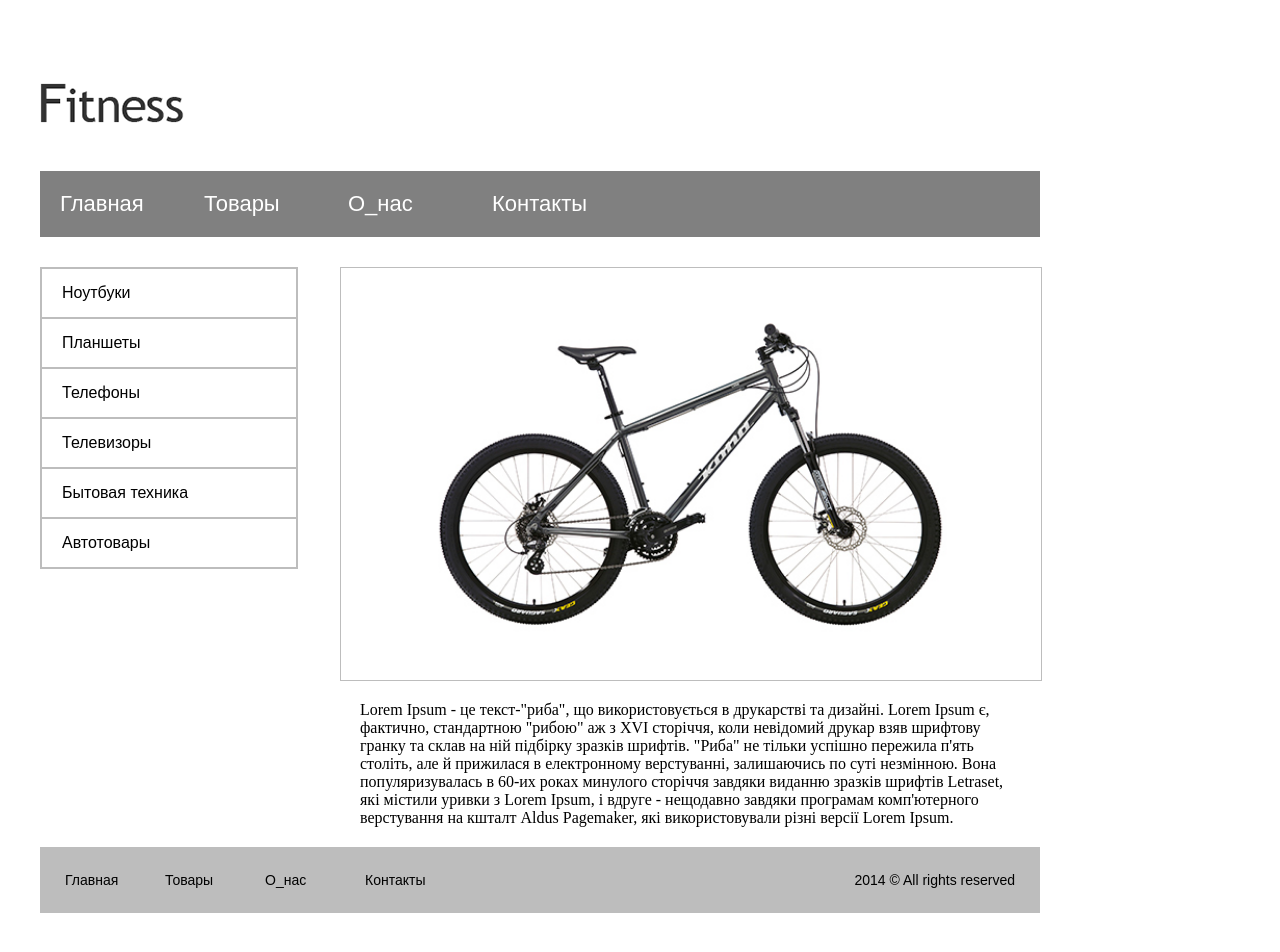
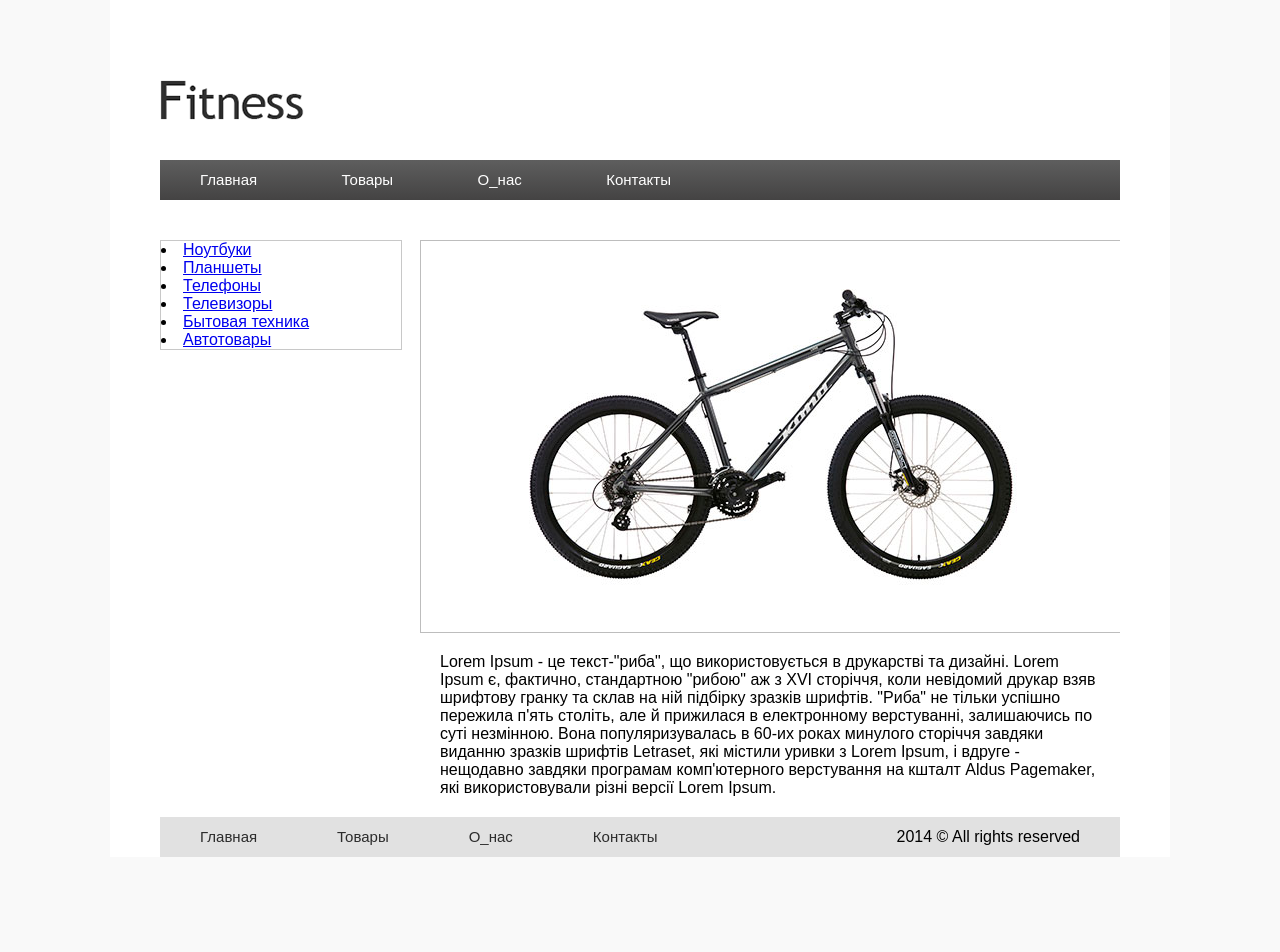
Before and after one commit to ViktoriiaSichkarenko/hw3, a plain HTML site: page index.html in a window 1280 px wide. After the commit the page ends 857 px from the top, so only its background shows below. Drawn offline with Linux system fonts and the light colour scheme.

Commit message:
changed everything

```diff
--- a/css/style.css
+++ b/css/style.css
@@ -2,16 +2,24 @@
 	margin: 0;
 	padding: 0;
 }
-.body {
-margin: 40px;
-width: 1000px;
+
+body {
+	background-color: #f9f9f9;
+	font-family: Arial, sans-serif;
+	}
+
+.wrapper {
+margin: 0 auto;
+width: 960px;
+background-color: #ffffff;
+padding: 0 50px;
 
 }
 /*HEADER*/
 .header {
-	background-color: white;
-	margin-bottom: 30px;
-
+	background-color: #ffffff;
+	padding-top: 40px;
+	margin-bottom: 40px;
 }
 
 .logo {
@@ -19,57 +27,82 @@ width: 1000px;
 	padding: 40px 0px;
 }
 .headerMenu {
-		background-color: grey;
+	background-color: #5e5e5e;
+background: -moz-linear-gradient(top, #5e5e5e 0%, #444343 100%);
+background: -webkit-gradient(left top, left bottom, color-stop(0%, #5e5e5e), color-stop(100%, #444343));
+background: -webkit-linear-gradient(top, #5e5e5e 0%, #444343 100%);
+background: -o-linear-gradient(top, #5e5e5e 0%, #444343 100%);
+background: -ms-linear-gradient(top, #5e5e5e 0%, #444343 100%);
+background: linear-gradient(to bottom, #5e5e5e 0%, #444343 100%);
+
 }
 
 .headerMenu li {
 	display: inline-block;
-	color: white;
-	font: 22px Arial, sans-serif;
-	margin: 20px;
-	vertical-align: middle;
-	width: 100px;
+	padding: 0 40px;
+
 }
-li a {
-	color: white;
+
+.headerMenu a {
+	color: #ffffff;
 	text-decoration: none;
+	line-height: 40px;
+	font-size: 15px;
+}
+.headerMenu a:hover {
+	background: #494949;
+background: -moz-linear-gradient(top, #494949 0%, #303030 100%);
+background: -webkit-gradient(left top, left bottom, color-stop(0%, #494949), color-stop(100%, #303030));
+background: -webkit-linear-gradient(top, #494949 0%, #303030 100%);
+background: -o-linear-gradient(top, #494949 0%, #303030 100%);
+background: -ms-linear-gradient(top, #494949 0%, #303030 100%);
+background: linear-gradient(to bottom, #494949 0%, #303030 100%);
 }
 
 
+/* container */
+.container {
+	position: relative;
+	overflow: hidden;
+}
 
 /*SIDEBAR*/
 
 
+
 .sidebar {
-	background-color: white;
-	width: 20%;
-	position: absolute;
-	margin-right: 20px;
-	border: 1px solid #bdbdbd;
+	background-color: #ffffff;
+	width: 240px;
+	border: 1px solid #c8c8c8;
+	float: left;
+}
+.sidebarMenu li {
+	border-top: 1px solid #c8c8c8;
+	list-style: none;
+
+}
+.sidebarMenu li:first-child {
+	border-top: 0;
+}
+.sidebarMenu a {
+	color: black;
+	font-size: 15px;
+	line-height: 40px;
+	text-decoration: none;
+	padding-left: 20px;
 }
 
-.menu {
-
-	 color: black;
-	 padding: 15px 20px;
-	 text-align: left;
-	 border: 1px solid #bdbdbd;
-	 font: 16px Arial, sans-serif;
-
 }
-
-
-a {
-	text-decoration: none;
-	color: black;
+.sidebarMenu a:hover {
+	background-color: #f9f9f9;
+	padding-left: 30px;
 }
-
 
 /*CONTENT*/
 
 .content {
 	background-color: white;
-	width: 70%;
+	width: 700px;
 	float: right;
 }
 
@@ -78,6 +111,8 @@ a {
 	display: block;
 	width: 100%;
 	border: 1px solid #bdbdbd;
+	text-align: center;
+	padding: 40px 0;
 }
 
 p {
@@ -88,33 +123,36 @@ p {
 	/*FOOTER*/
 
 .footer {
-	clear: both;
-	background-color: #bdbdbd;
+
+	background-color: #e1e1e1;
 	overflow: hidden;
 
 }
 
 
 
+.footerMenu {
+	position: relative;
+	overflow: hidden;
+
+}
+
 .footerMenu li {
 	float: left;
-	display: inline-block;
+	list-style: none;
+	line-height: 40px;
+	padding: 0 40px;
+}
 
-	font: 14px Arial, sans-serif;
-	margin: 5px;
-	padding: 20px;
-	vertical-align: middle;
-	width: 5%;
+.footerMenu a {
+	display: block;
+	color: #2c2c2c;
+	text-decoration: none;
+	font-size: 15px;
 
 }
-.footerMenu>li a {color: black;}
 
-.rights {
+.footerMenu .copyright {
 	float: right;
-	display: inline-block;
-	color: black;
-	font: 14px Arial, sans-serif;
-	margin: 5px;
-	vertical-align: middle;
 
 }
--- a/index.html
+++ b/index.html
@@ -10,54 +10,68 @@
 
 
 <body>
-<div class="body">
+
+	<div class="wrapper">
+
 <!-- HEADER-->
 		<div class="header">
-<img class="logo" src="2.png" alt="logo">
+			<h1>
+				<a href="#">
+					<img class="logo" src="img/logo.png" alt="logo">
+				</a>
+			</h1>
+
 			<ul class="headerMenu">
 				<li><a href="https://www.google.com.ua/  ">Главная</a></li>
 				<li><a href="https://www.google.com.ua/  ">Товары</a></li>
 				<li><a href="https://www.google.com.ua/  ">О_нас</a></li>
 				<li><a href="https://www.google.com.ua/  ">Контакты</a></li>
-
-
 			</ul>
 
 		</div>
 
 
 
+
+
+<div class="container">
 <!-- SIDEBAR-->
-	<div class="sidebar">
-		<div class="menu"><a href="https://www.google.com.ua/  ">Ноутбуки</a></div>
-		<div class="menu"><a href="https://www.google.com.ua/  ">Планшеты</a></div>
-		<div class="menu"><a href="https://www.google.com.ua/  ">Телефоны</a></div>
-		<div class="menu"><a href="https://www.google.com.ua/  ">Телевизоры</a></div>
-		<div class="menu"><a href="https://www.google.com.ua/  ">Бытовая техника</a></div>
-		<div class="menu"><a href="https://www.google.com.ua/  ">Автотовары</a></div>
 
+
+			<div class="sidebar"
+				<ul class= "sidebarMenu">
+					<li><a href="https://www.google.com.ua/  ">Ноутбуки</a></li>
+					<li><a href="https://www.google.com.ua/  ">Планшеты</a></li>
+					<li><a href="https://www.google.com.ua/  ">Телефоны</a></li>
+					<li><a href="https://www.google.com.ua/  ">Телевизоры</a></li>
+					<li><a href="https://www.google.com.ua/  ">Бытовая техника</a></li>
+					<li><a href="https://www.google.com.ua/  ">Автотовары</a></li>
+
+				</ul>
 			</div>
 <!-- CONTENT-->
+
+
 		<div class="content">
-
-<img class="imgcontent" src="1.png" alt="bike">
+			<div class="imgcontent">
+			<img src="img/bike.jpg" alt="bike"></div>
 			<p>Lorem Ipsum - це текст-"риба", що використовується в друкарстві та дизайні. Lorem Ipsum є, фактично, стандартною "рибою" аж з XVI сторіччя, коли невідомий друкар взяв шрифтову гранку та склав на ній підбірку зразків шрифтів. "Риба" не тільки успішно пережила п'ять століть, але й прижилася в електронному верстуванні, залишаючись по суті незмінною. Вона популяризувалась в 60-их роках минулого сторіччя завдяки виданню зразків шрифтів Letraset, які містили уривки з Lorem Ipsum, і вдруге - нещодавно завдяки програмам комп'ютерного верстування на кшталт Aldus Pagemaker, які використовували різні версії Lorem Ipsum.</p>
 
 		</div>
+</div>
+<!-- FOOTER-->
 
-<!-- FOOTER-->
+
 		<div class="footer">
 			<ul class="footerMenu">
 				<li><a href="https://www.google.com.ua/  ">Главная</a></li>
 				<li><a href="https://www.google.com.ua/  ">Товары</a></li>
 				<li><a href="https://www.google.com.ua/  ">О_нас</a></li>
 				<li><a href="https://www.google.com.ua/  ">Контакты</a></li>
+				<li class="copyright">2014 &copy; All rights reserved</li>
 			</ul>
 
 
-<div class="rights">
-<p>2014 &copy; All rights reserved</p>
-</div>
 			</div>
 
 </div>
```
Also changed, not shown: 1.png (deleted), 2.png (deleted), img/bike.jpg (added), img/logo.png (added), 1 other file. Lines whose indentation alone changed are shown as unchanged.
